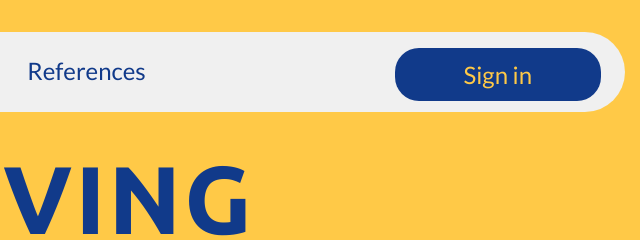
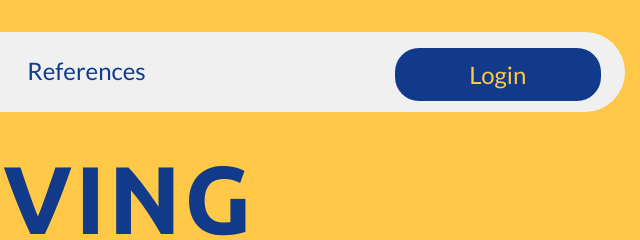
Before and after one commit to jsbhumra/Real-Estate-Website, a website built with webpack: page dist/index.html in a window 1280 px wide. Shown: the top 240 px of the page, 623-1263 px from the left. Built offline with nearby package versions, Linux system fonts and the light colour scheme; some packages are replaced by stand-ins of ours; no server answers; a web font is replaced by a local one.

Commit message:
Sign in text changed to Login

```diff
--- a/dist/index.html
+++ b/dist/index.html
@@ -34,7 +34,7 @@
 
         </ul>
 
-        <div class="navLogin" onclick="window.location='login.html'"> Sign in </div>
+        <div class="navLogin" onclick="window.location='login.html'"> Login </div>
 
     </nav>
 
```
